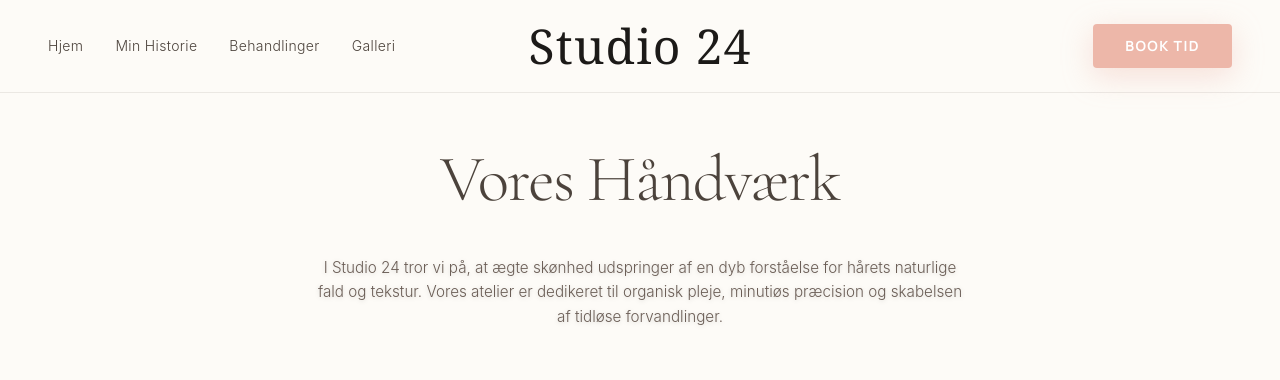
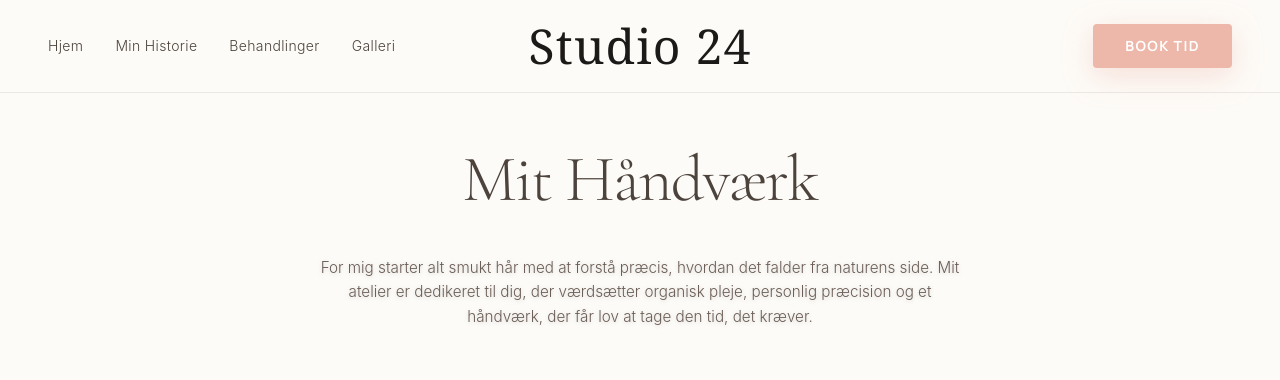
Before and after one commit to oliverrrbk/studio24-optimized, a Next.js app: page /galleri in a window 1280 px wide. Shown: the top 380 px of the page. Built offline with nearby package versions, Linux system fonts and the light colour scheme.

Commit message:
Rewrite gallery page copy to match first-person persona

```diff
--- a/app/galleri/page.tsx
+++ b/app/galleri/page.tsx
@@ -167,7 +167,7 @@ export default function GalleriPage() {
             transition={{ duration: 1.2, ease: [0.16, 1, 0.3, 1] }}
             className="font-headline text-[clamp(2.975rem,5.1vw,4.675rem)] 2xl:text-[clamp(3.5rem,6vw,5.5rem)] text-[#4C433C] mb-[clamp(1.275rem,2.55vw,1.7rem)] 2xl:mb-[clamp(1.5rem,3vw,2rem)] tracking-tight font-light"
           >
-            Vores Håndværk
+            Mit Håndværk
           </motion.h1>
           <motion.p
             initial={{ opacity: 0, y: 20 }}
@@ -175,7 +175,7 @@ export default function GalleriPage() {
             transition={{ duration: 1.2, delay: 0.2, ease: [0.16, 1, 0.3, 1] }}
             className="font-sans text-[clamp(0.935rem,1.19vw,1.147rem)] 2xl:text-[clamp(1.1rem,1.4vw,1.35rem)] text-[#6A5D55] leading-relaxed mb-[clamp(2.55rem,4.25vw,3.4rem)] 2xl:mb-[clamp(3rem,5vw,4rem)] font-light drop-shadow-sm"
           >
-            I Studio 24 tror vi på, at ægte skønhed udspringer af en dyb forståelse for hårets naturlige fald og tekstur. Vores atelier er dedikeret til organisk pleje, minutiøs præcision og skabelsen af tidløse forvandlinger.
+            For mig starter alt smukt hår med at forstå præcis, hvordan det falder fra naturens side. Mit atelier er dedikeret til dig, der værdsætter organisk pleje, personlig præcision og et håndværk, der får lov at tage den tid, det kræver.
           </motion.p>
 
           <motion.div
@@ -231,7 +231,7 @@ export default function GalleriPage() {
               <Quote className="text-[#4C433C]/[0.03] w-[clamp(4.25rem,7.65vw,6.8rem)] 2xl:w-[clamp(5rem,9vw,8rem)] h-[clamp(4.25rem,7.65vw,6.8rem)] 2xl:h-[clamp(5rem,9vw,8rem)] absolute top-1/2 left-[12%] md:left-[15%] -translate-y-[60%] -z-10 -rotate-3" />
 
               <blockquote className="font-headline text-[clamp(1.53rem,2.55vw,2.72rem)] 2xl:text-[clamp(1.8rem,3vw,3.2rem)] text-[#4C433C] leading-[1.15] relative z-10 italic font-light w-full">
-                &quot;Jeg reparerer ikke med lappeløsninger, fordi det skal være billigt.&quot;
+                &quot;Jeg går aldrig på kompromis. Hverken med kvaliteten, produkterne eller den tid, dit hår kræver.&quot;
               </blockquote>
             </div>
 
```
